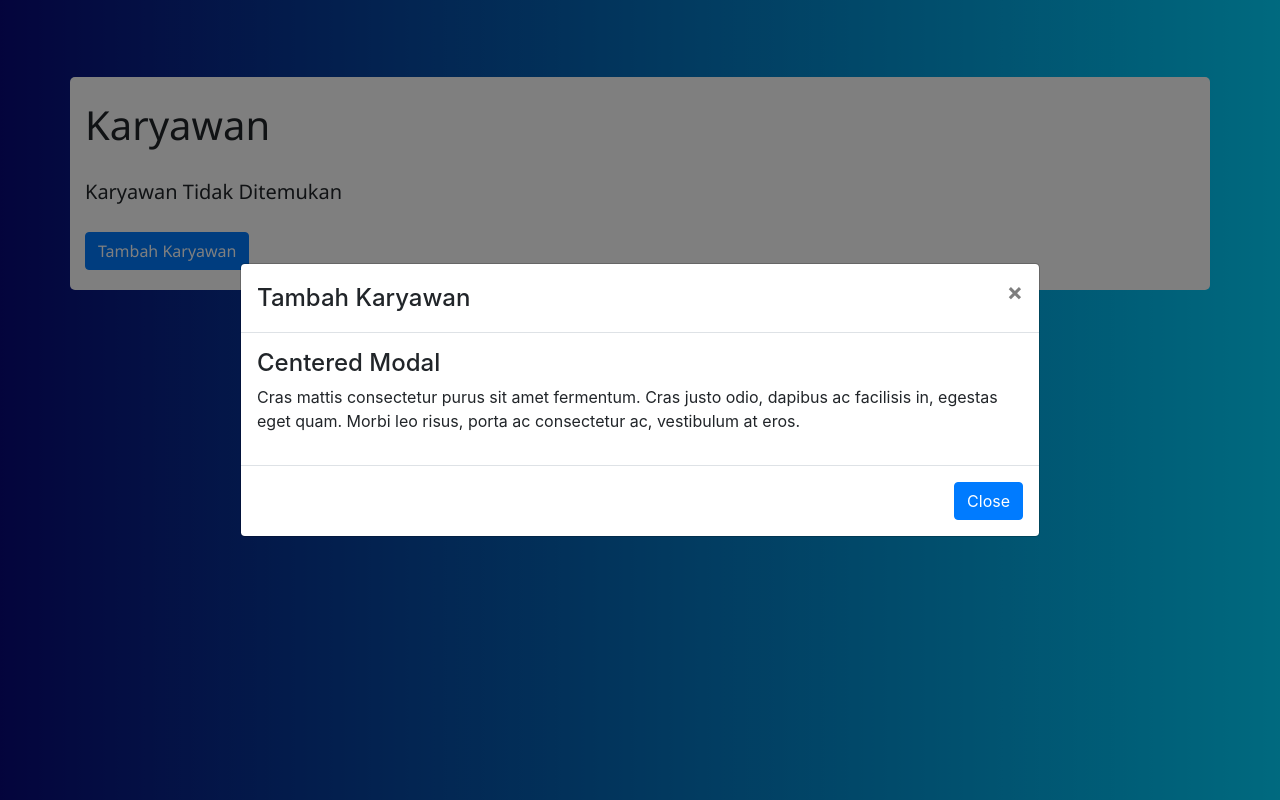
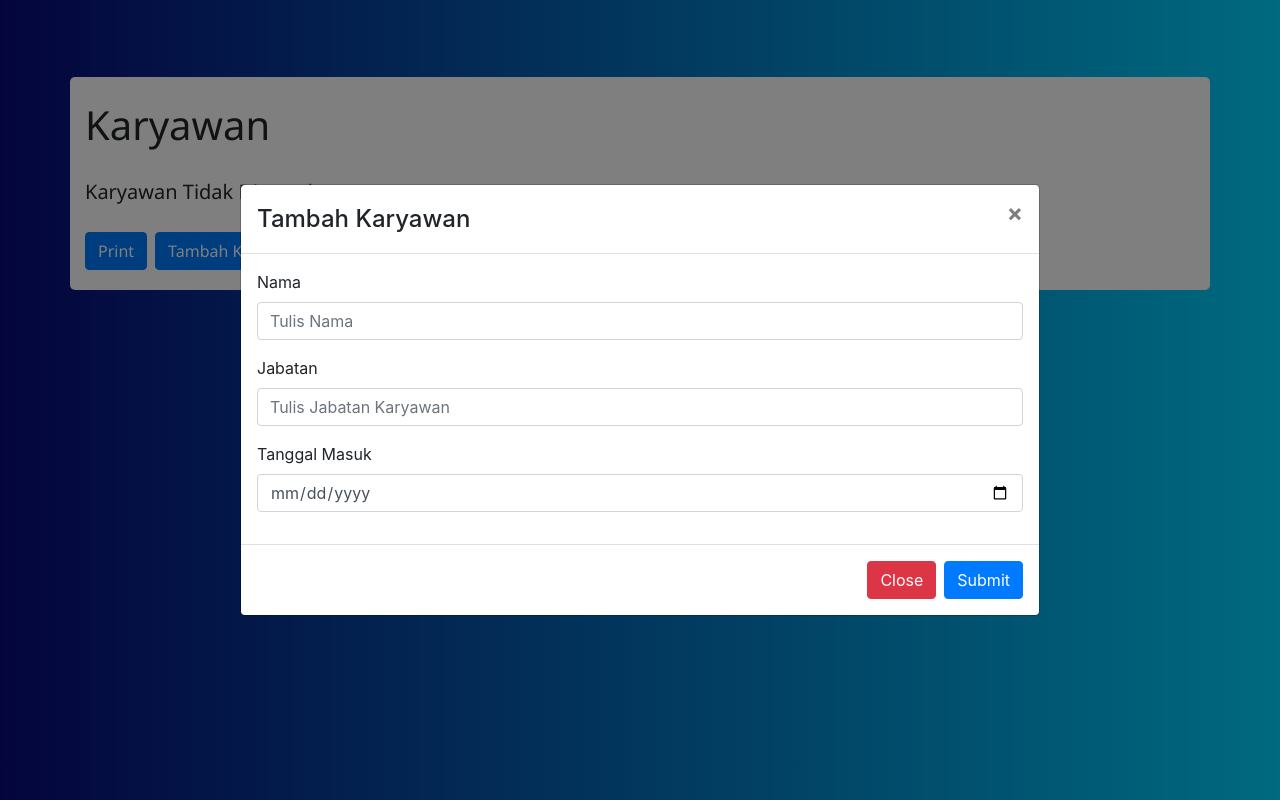
Before and after one commit to nurliman/knitto-test, a React (Create React App) app in the folder frontend-react/: page /karyawan in a window 1280 px wide. Both pictures are taken after a click on the button "Tambah Karyawan". Built offline with nearby package versions, Linux system fonts and the light colour scheme; no server answers.

Commit message:
add addKaryawanForm

```diff
--- /dev/null
+++ b/frontend-react/src/components/AddKaryawan/AddKaryawanForm.tsx
@@ -0,0 +1,23 @@
+import React from "react";
+import { Form, Button } from "react-bootstrap";
+
+const AddKaryawanForm: React.FC = () => {
+  return (
+    <Form>
+      <Form.Group>
+        <Form.Label>Nama</Form.Label>
+        <Form.Control type="name" placeholder="Tulis Nama" />
+      </Form.Group>
+      <Form.Group>
+        <Form.Label>Jabatan</Form.Label>
+        <Form.Control type="title" placeholder="Tulis Jabatan Karyawan" />
+      </Form.Group>
+      <Form.Group>
+        <Form.Label>Tanggal Masuk</Form.Label>
+        <Form.Control type="date"/>
+      </Form.Group>
+    </Form>
+  );
+};
+
+export default AddKaryawanForm;
--- a/frontend-react/src/components/AddKaryawan/AddKaryawanModal.tsx
+++ b/frontend-react/src/components/AddKaryawan/AddKaryawanModal.tsx
@@ -1,5 +1,7 @@
 import React from "react";
 import { Modal, Button } from "react-bootstrap";
+
+import AddKaryawanForm from "./AddKaryawanForm";
 
 const AddKaryawanModal: React.FC<{ onHide: Function; show: boolean }> = (
   props
@@ -17,15 +19,13 @@ const AddKaryawanModal: React.FC<{ onHide: Function; show: boolean }> = (
         </Modal.Title>
       </Modal.Header>
       <Modal.Body>
-        <h4>Centered Modal</h4>
-        <p>
-          Cras mattis consectetur purus sit amet fermentum. Cras justo odio,
-          dapibus ac facilisis in, egestas eget quam. Morbi leo risus, porta ac
-          consectetur ac, vestibulum at eros.
-        </p>
+        <AddKaryawanForm />
       </Modal.Body>
       <Modal.Footer>
-        <Button onClick={() => props.onHide()}>Close</Button>
+        <Button variant="danger" onClick={() => props.onHide()}>
+          Close
+        </Button>
+        <Button className="mr-1">Submit</Button>
       </Modal.Footer>
     </Modal>
   );
--- a/frontend-react/src/components/Karyawan/Karyawan.tsx
+++ b/frontend-react/src/components/Karyawan/Karyawan.tsx
@@ -1,5 +1,5 @@
 import React, { useState, useEffect } from "react";
-import { Container, Spinner, Row, Col } from "react-bootstrap";
+import { Container, Spinner, Row, Col, Button } from "react-bootstrap";
 import { useDispatch, useSelector } from "react-redux";
 
 import { RootState } from "../../store/modules/rootReducer";
@@ -40,6 +40,7 @@ const Karyawan: React.FC = () => {
       </Row>
       <Row className="karyawan__item">
         <Col>
+          <Button className="mr-2" variant="primary">Print</Button>
           <AddKaryawanButton />
         </Col>
       </Row>
```
